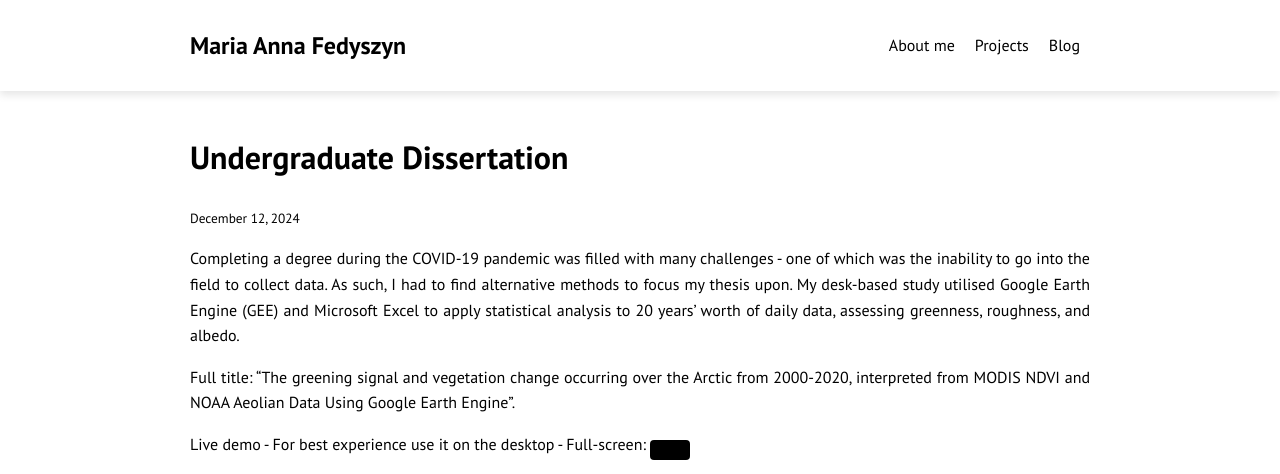
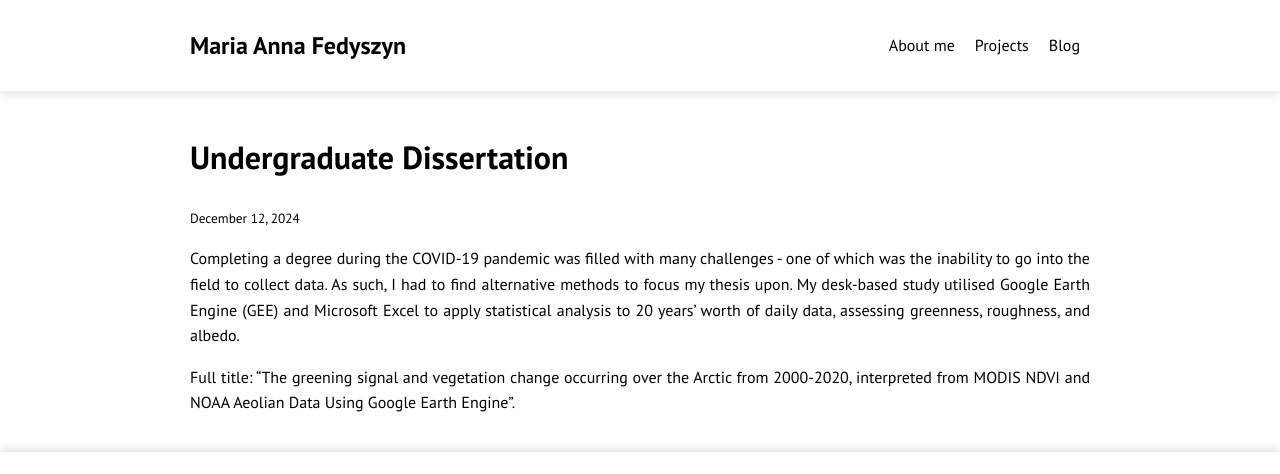
Before and after one commit to maria-anna-gis/maria-anna-gis.github.io, a Jekyll site: the page built from _projects/12-12-24-Undergraduate-Dis.md, in a window 1280 px wide. Shown: the top 474 px of the page. Built offline with Jekyll 4.4.1, drawn with Linux system fonts in a browser that asks for light colours; grey boxes are pictures that could not be loaded.

Commit message:
Update 12-12-24-Undergraduate-Dis.md

```diff
--- a/_projects/12-12-24-Undergraduate-Dis.md
+++ b/_projects/12-12-24-Undergraduate-Dis.md
@@ -10,8 +10,3 @@
 My desk-based study utilised Google Earth Engine (GEE) and Microsoft Excel to apply statistical analysis to 20 years’ worth of daily data, assessing greenness, roughness, and albedo.
 
 Full title: "The greening signal and vegetation change occurring over the Arctic from 2000-2020, interpreted from MODIS NDVI and NOAA Aeolian Data Using Google Earth Engine”.
-
-Live demo - For best experience use it on the desktop - Full-screen: <a href="https://PLACEHOLDER/" target="_blank"><button style="background-color: #000000; color: white; padding: 10px 20px; border: none; border-radius: 4px; cursor: pointer;"></button></a>
-
-
-<iframe src="https://PLACEHOLDER" width="100%" height="600"></iframe>
```
